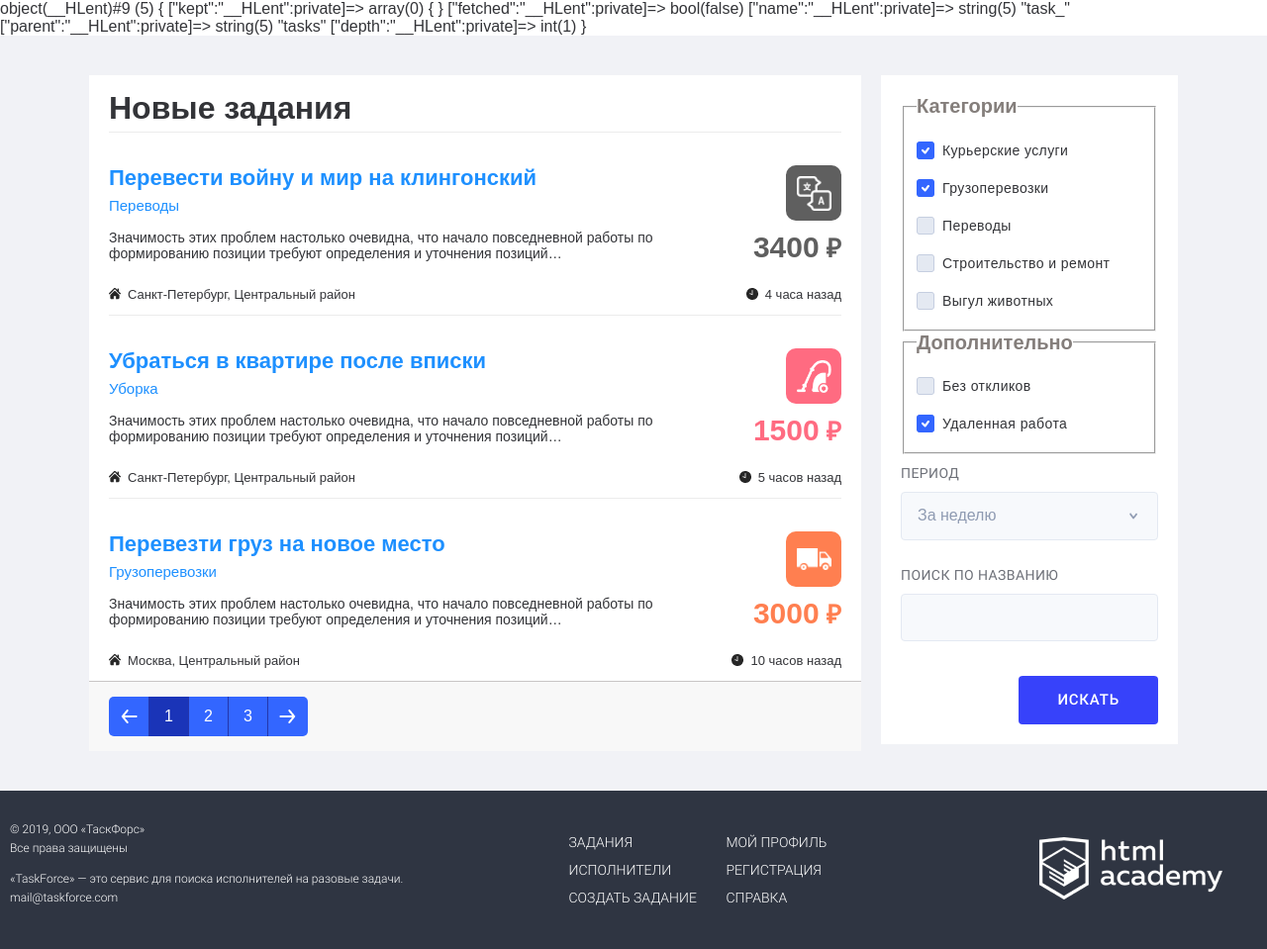
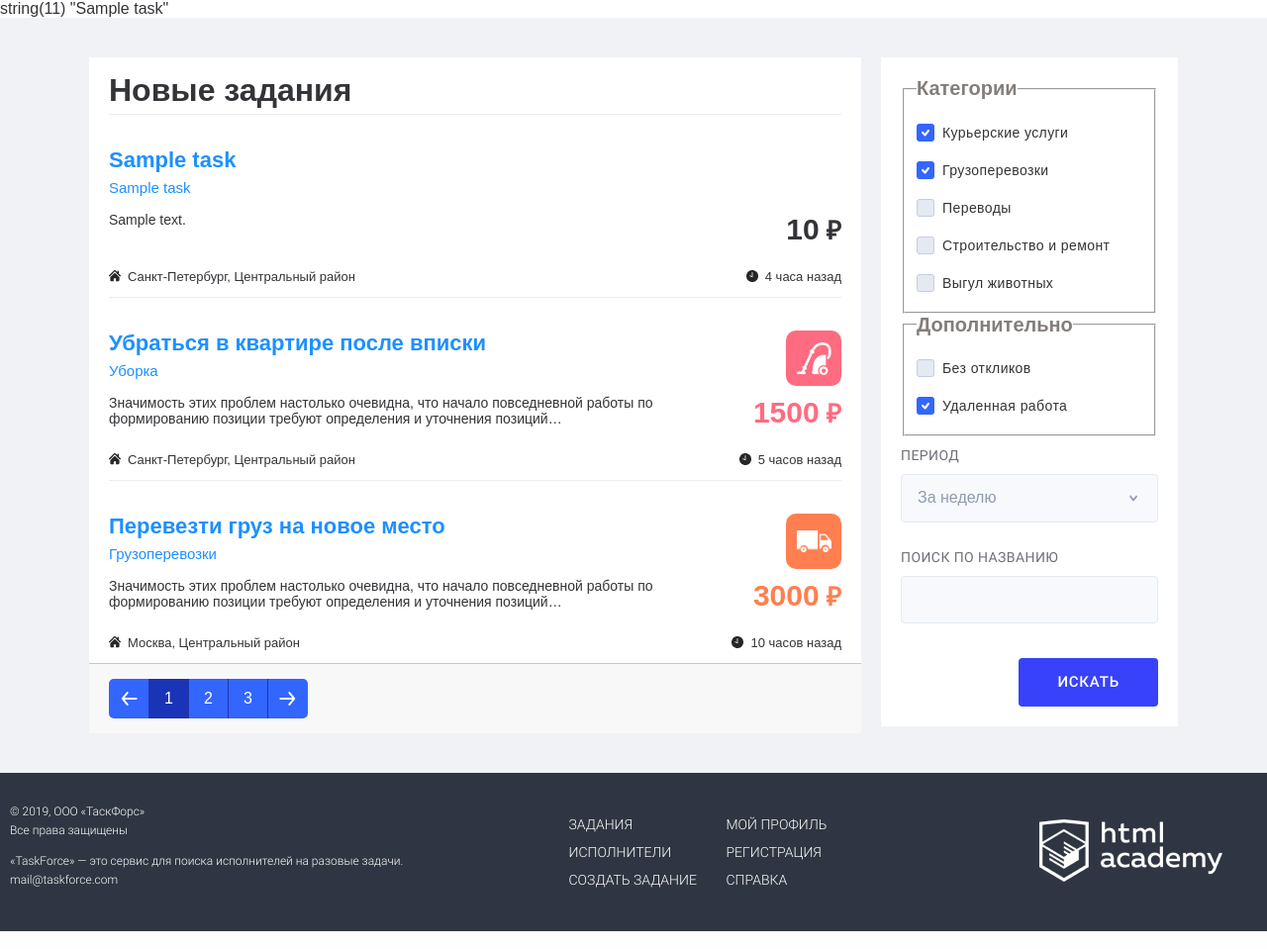
Before and after one commit to zbralex/164719-task-force-1, a Yii app: template yii-taskforce/frontend/views/tasks/index.php in a window 1280 px wide. Shown: the part 79-1038 px from the top of the page at 99% size. Run offline with PHP 8.4 and a stand-in for Yii, Linux system fonts and the light colour scheme; the template is opened without the code that fills it: most values are stand-ins (such as "Sample title", 1, 10 or a date in 2020); some libraries are stand-ins or nearby versions; some web fonts are replaced.

Commit message:
выводит задачи по дате создания и заполняет шаблон данными

```diff
--- a/yii-taskforce/frontend/controllers/TasksController.php
+++ b/yii-taskforce/frontend/controllers/TasksController.php
@@ -10,7 +10,7 @@ class TasksController extends Controller
     public function actionIndex()
     {
 	    $query = new Query();
-	    $query->select(['*'])->from('task t')
+	    $query->select(['*', 't.name as task_name', 'c.name as cat_name'])->from('task t')
 		    ->join('INNER JOIN', 'categories c', 'c.id = t.category_id')
 		    ->orderBy(['t.created_at' => SORT_DESC]);
 	    $tasks = $query-> all();
--- a/yii-taskforce/frontend/views/tasks/index.php
+++ b/yii-taskforce/frontend/views/tasks/index.php
@@ -2,8 +2,9 @@
 /* @var $this yii\web\View */
 ?>
 <?php
+
 foreach ($tasks as $task) {
-var_dump($task);
+var_dump($task['cat_name']);
 }
 ?>
 <main class="page-main">
@@ -11,21 +12,23 @@ var_dump($task);
         <section class="new-task">
             <div class="new-task__wrapper">
                 <h1>Новые задания</h1>
+
+	            <?php foreach ($tasks as $task):?>
                 <div class="new-task__card">
                     <div class="new-task__title">
-                        <a href="#" class="link-regular"><h2>Перевести войну и мир на клингонский</h2></a>
-                        <a  class="new-task__type link-regular" href="#"><p>Переводы</p></a>
+                        <a href="#" class="link-regular"><h2><?= isset($task['task_name']) ? $task['task_name'] : "" ?></h2></a>
+                        <a  class="new-task__type link-regular" href="#"><p><?= isset($task['cat_name']) ? $task['cat_name'] : "" ?></p></a>
                     </div>
-                    <div class="new-task__icon new-task__icon--translation"></div>
+                    <div class="new-task__icon new-task__icon--<?= isset($task['icon']) ? $task['icon'] : "" ?>"></div>
                     <p class="new-task_description">
-                        Значимость этих проблем настолько очевидна, что начало
-                        повседневной работы по формированию позиции
-                        требуют определения и уточнения позиций…
+	                    <?= isset($task['description']) ? $task['description'] : "" ?>
                     </p>
-                    <b class="new-task__price new-task__price--translation">3400<b> ₽</b></b>
+                    <b class="new-task__price new-task__price--<?= isset($task['icon']) ? $task['icon'] : "" ?>"><?= isset($task['price']) ? $task['price'] : "" ?><b> ₽</b></b>
                     <p class="new-task__place">Санкт-Петербург, Центральный район</p>
                     <span class="new-task__time">4 часа назад</span>
                 </div>
+	            <?php endforeach; ?>
+
                 <div class="new-task__card">
                     <div class="new-task__title">
                         <a href="#" class="link-regular"><h2>Убраться в квартире после вписки</h2></a>
```
